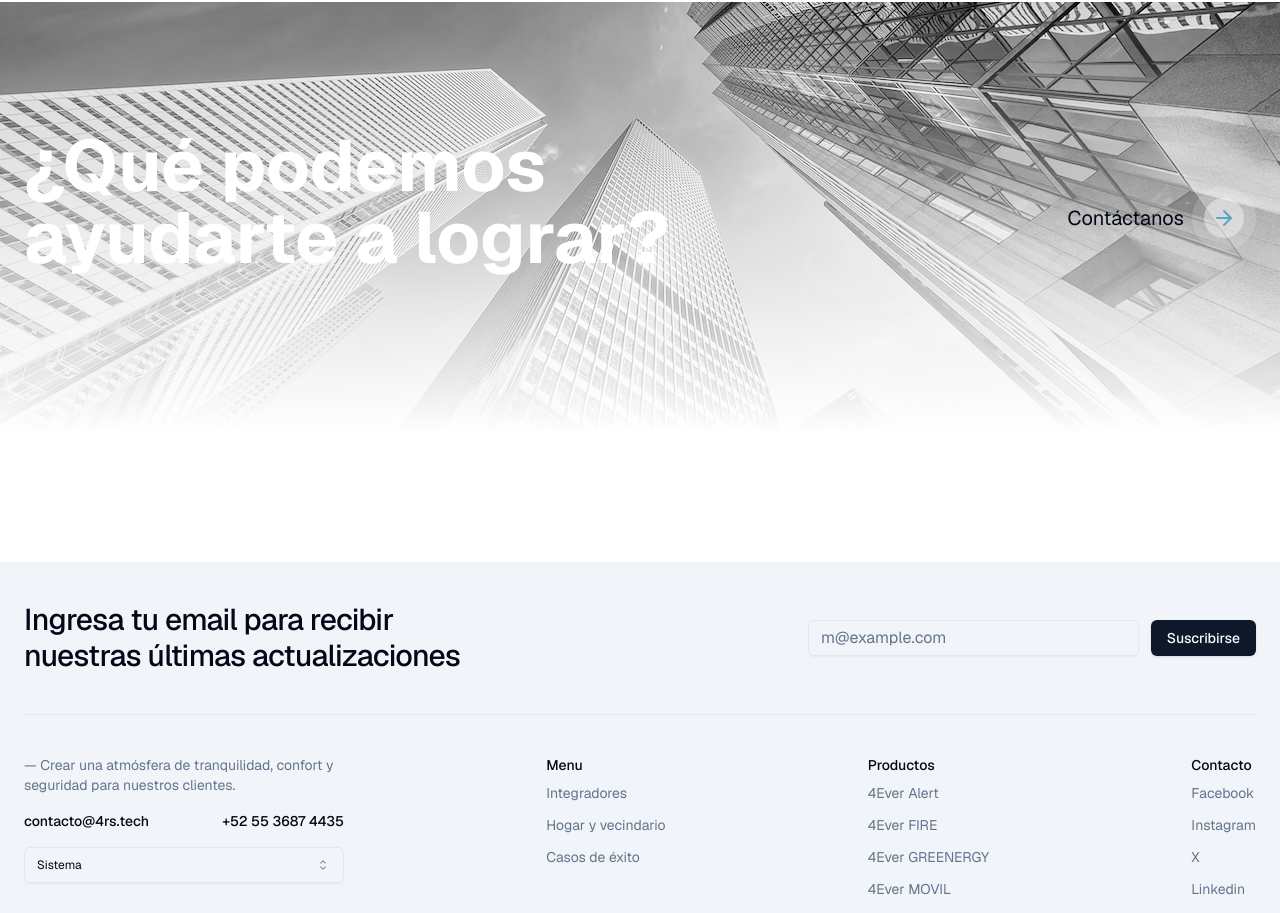
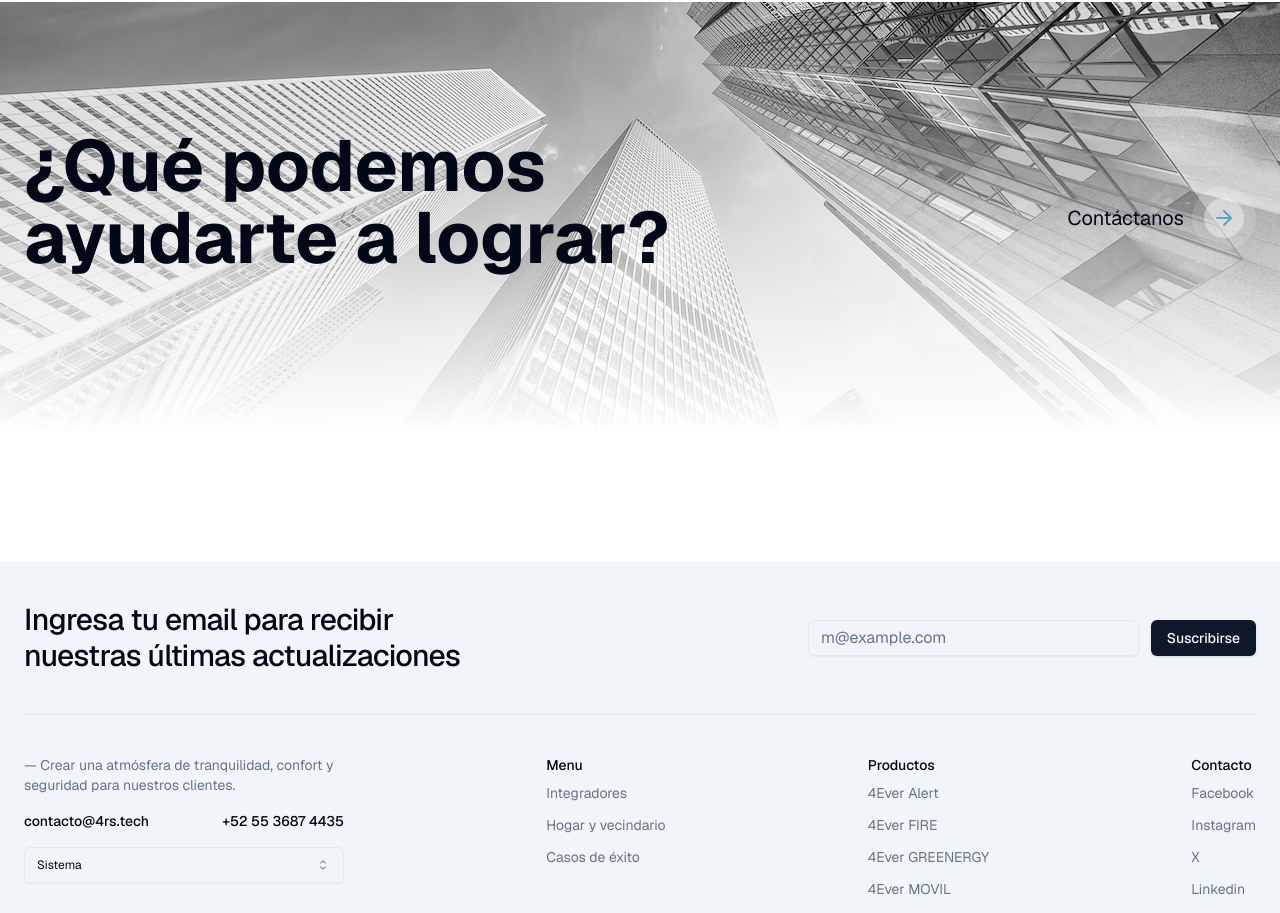
Before and after one commit to eSerranoRosete/4rs-website, a Next.js app: page / in a window 1280 px wide. Shown: the part 8110-9023 px from the top of the page. Built offline with nearby package versions, Linux system fonts and the light colour scheme.

Commit message:
Refactor ContactBanner component to remove unnecessary styling

```diff
--- a/src/components/app/ContactBanner.tsx
+++ b/src/components/app/ContactBanner.tsx
@@ -15,7 +15,7 @@ export const ContactBanner = () => {
 
       <Container>
         <div className="relative z-20 flex flex-col md:flex-row items-center justify-center md:justify-between text-center md:text-left">
-          <h2 className="text-3xl md:text-7xl text-white font-bold mb-8 text-balance md:w-2/3">
+          <h2 className="text-3xl md:text-7xl font-bold mb-8 text-balance md:w-2/3">
             ¿Qué podemos ayudarte a lograr?
           </h2>
           <Link href="/contact" className="flex items-center gap-2">
```
